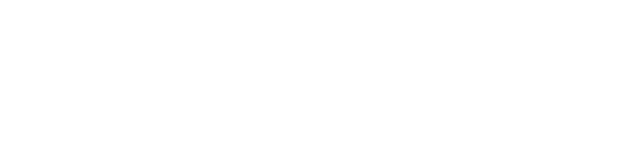
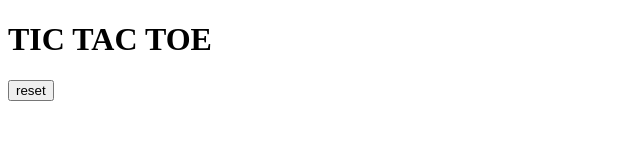
Before and after one commit to iamneo-production/eaedfabafe304675842efdcbcabeone, a website: page index.html in a window 1280 px wide. Shown: the whole page, without its empty margins (0-640 px from the left). Drawn offline with Linux system fonts and the light colour scheme.

Commit message:
Backup Commit

```diff
--- a/index.html
+++ b/index.html
@@ -1,8 +1,18 @@
 <!DOCTYPE html>
 <html lang = "en">
+    <head>
     <meta charset="UTF-8">
     <meta http -equiv = "X-UA-Compatible" content = "IE=edge">
-    <meta name="viewport" content ="width"
+    <meta name="viewport" content ="width=device-width, initial-scale=1.0">
+    <title>TIC TAC TOE</title>
+    </head>
+
+    <body>
+        <div class="container">
+            <h1 id="playertext">TIC TAC TOE</h1>
+            <button id="reset">reset</button>
+        </div>
+    </body>
 
 
 </html>
```
